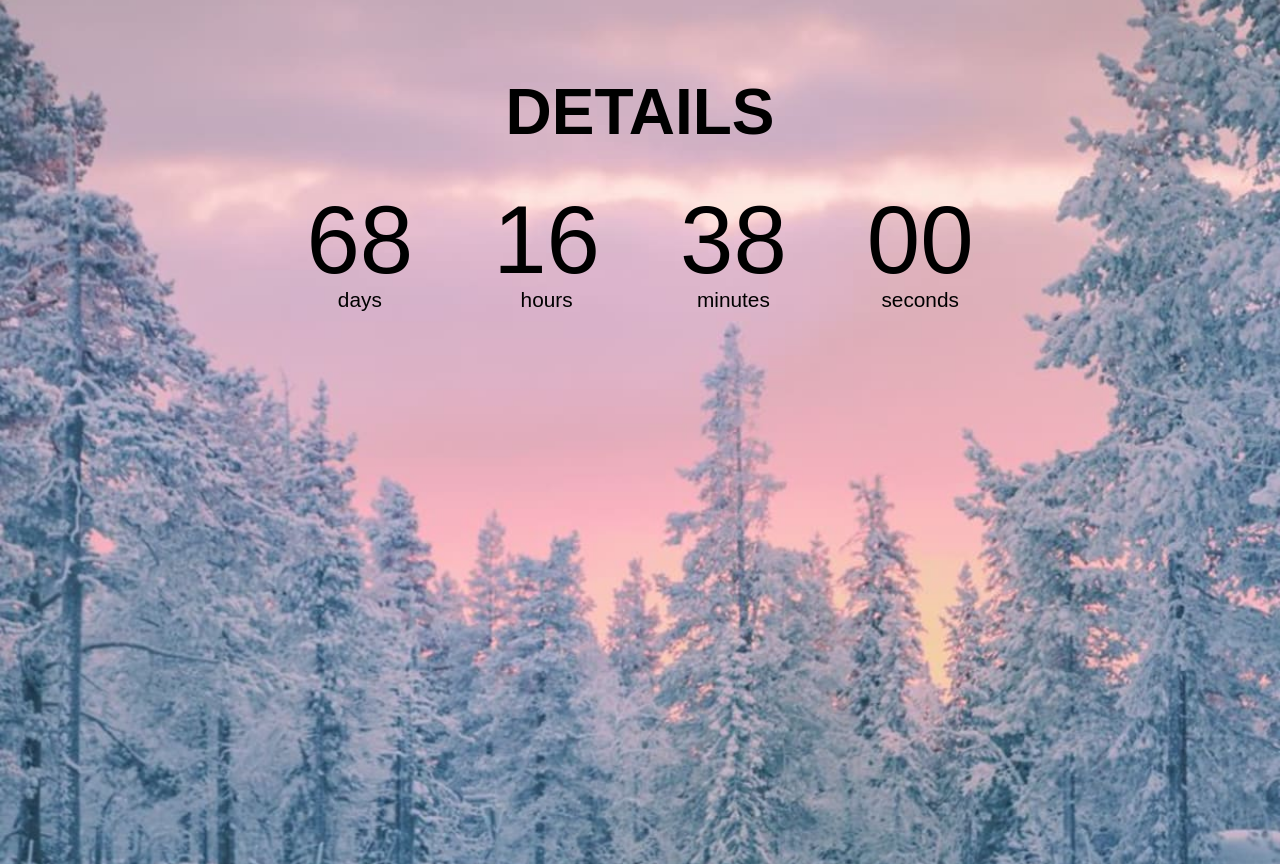
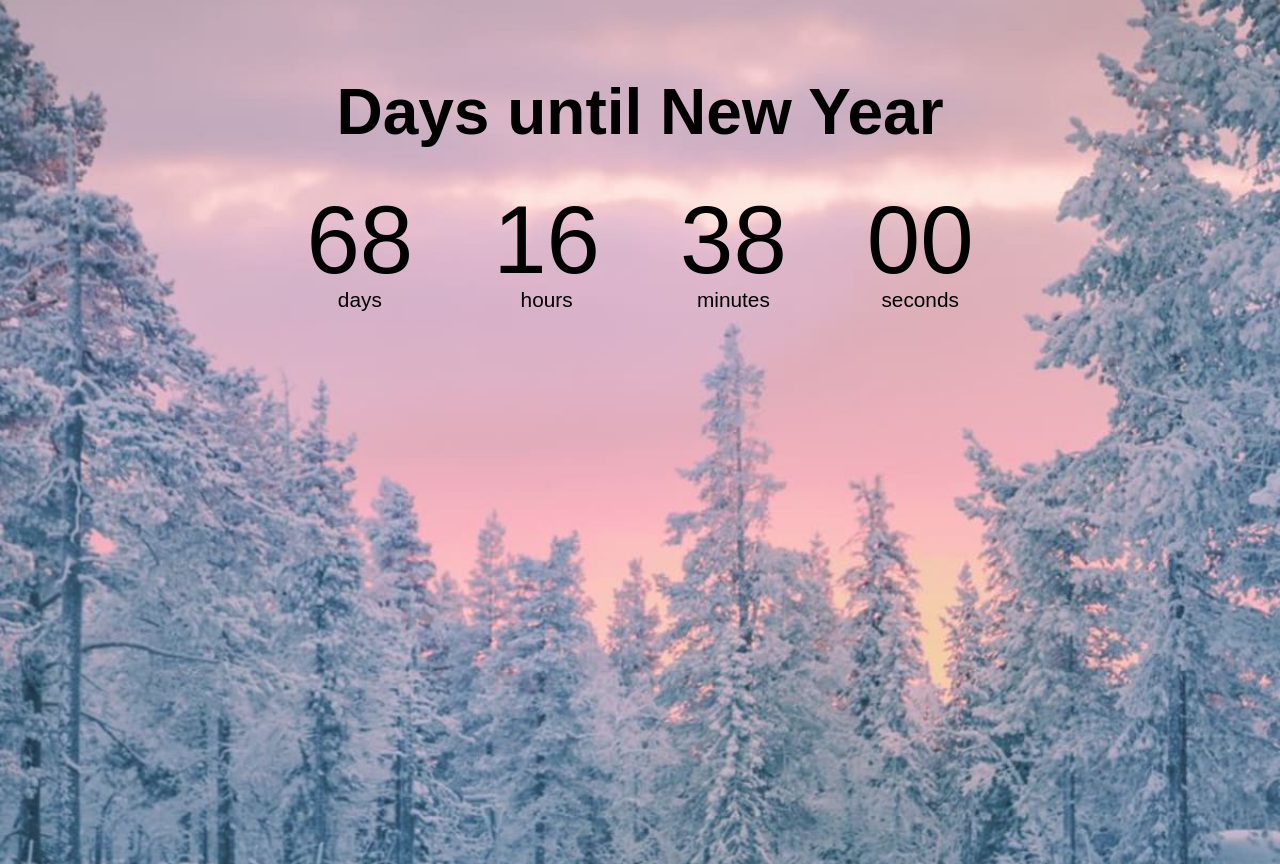
Before and after one commit to Min121e/minthantoo, a plain HTML site: page CountDown/index.html in a window 1280 px wide. Drawn offline with Linux system fonts and the light colour scheme.

Commit message:
Update index.html

```diff
--- a/CountDown/index.html
+++ b/CountDown/index.html
@@ -9,7 +9,7 @@
     <script src="script.js" defer></script>
 </head>
 <body>
-    <h1>DETAILS</h1>
+    <h1>Days until New Year</h1>
 
     <div class="countdown-container">
         <div class="countdown-el days-c">
```
